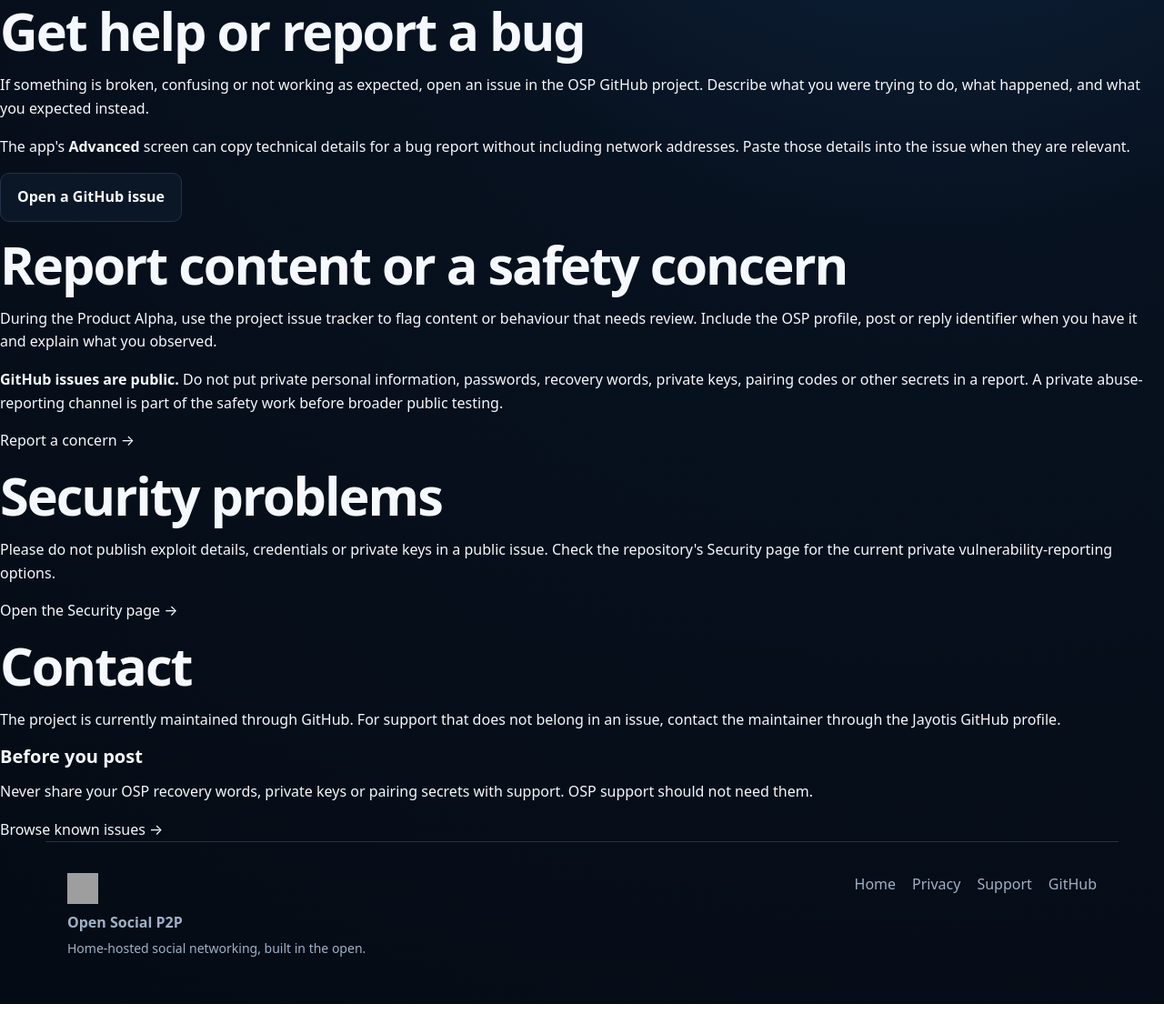
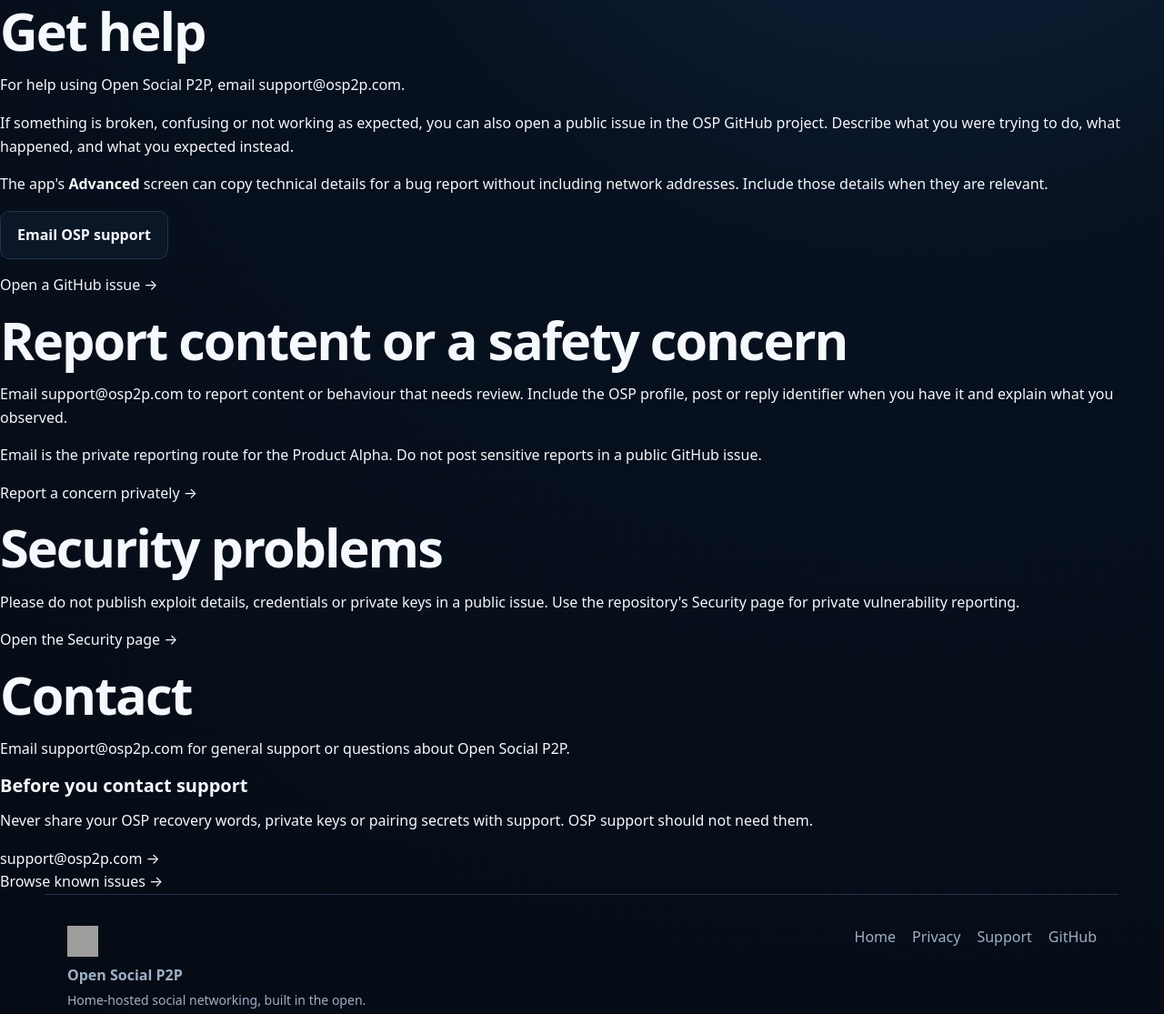
Before and after one commit to Jayotis/osp2p-site, a plain HTML site: page public/support/index.html in a window 1280 px wide. Shown: the part 393-1508 px from the top of the page at 91% size. Drawn offline with Linux system fonts and the light colour scheme; grey boxes are pictures that could not be loaded.

Commit message:
Use support@osp2p.com for OSP support and reports

```diff
--- a/public/support/index.html
+++ b/public/support/index.html
@@ -4,7 +4,7 @@
   <meta charset="utf-8">
   <meta name="viewport" content="width=device-width, initial-scale=1">
   <title>Support | Open Social P2P</title>
-  <meta name="description" content="Get help with Open Social P2P, report bugs, and find the current contact and reporting routes for the Product Alpha.">
+  <meta name="description" content="Get help with Open Social P2P, report bugs, contact support, and report content or safety concerns during the Product Alpha.">
   <meta name="theme-color" content="#070b22">
   <link rel="canonical" href="https://osp2p.com/support/">
   <link rel="icon" type="image/png" href="https://osp2p.com/assets/osp-icon.png">
@@ -12,7 +12,7 @@
   <meta property="og:type" content="website">
   <meta property="og:site_name" content="Open Social P2P">
   <meta property="og:title" content="Support | Open Social P2P">
-  <meta property="og:description" content="Help, bug reports and reporting information for Open Social P2P.">
+  <meta property="og:description" content="Support, bug reports and private content or safety reporting for Open Social P2P.">
   <meta property="og:url" content="https://osp2p.com/support/">
   <meta property="og:image" content="https://osp2p.com/assets/osp-icon.png">
   <meta name="twitter:card" content="summary_large_image">
@@ -46,27 +46,31 @@
 
     <div class="content-grid">
       <article class="prose">
-        <h2>Get help or report a bug</h2>
-        <p>If something is broken, confusing or not working as expected, open an issue in the OSP GitHub project. Describe what you were trying to do, what happened, and what you expected instead.</p>
-        <p>The app's <strong>Advanced</strong> screen can copy technical details for a bug report without including network addresses. Paste those details into the issue when they are relevant.</p>
-        <p><a class="button secondary" href="https://github.com/Jayotis/open-social-p2p/issues/new">Open a GitHub issue</a></p>
+        <h2>Get help</h2>
+        <p>For help using Open Social P2P, email <a class="text-link" href="mailto:support@osp2p.com">support@osp2p.com</a>.</p>
+        <p>If something is broken, confusing or not working as expected, you can also open a public issue in the OSP GitHub project. Describe what you were trying to do, what happened, and what you expected instead.</p>
+        <p>The app's <strong>Advanced</strong> screen can copy technical details for a bug report without including network addresses. Include those details when they are relevant.</p>
+        <p><a class="button secondary" href="mailto:support@osp2p.com">Email OSP support</a></p>
+        <p><a class="text-link" href="https://github.com/Jayotis/open-social-p2p/issues/new">Open a GitHub issue →</a></p>
 
         <h2>Report content or a safety concern</h2>
-        <p>During the Product Alpha, use the project issue tracker to flag content or behaviour that needs review. Include the OSP profile, post or reply identifier when you have it and explain what you observed.</p>
-        <p><strong>GitHub issues are public.</strong> Do not put private personal information, passwords, recovery words, private keys, pairing codes or other secrets in a report. A private abuse-reporting channel is part of the safety work before broader public testing.</p>
-        <p><a class="text-link" href="https://github.com/Jayotis/open-social-p2p/issues/new">Report a concern →</a></p>
+        <p>Email <a class="text-link" href="mailto:support@osp2p.com?subject=OSP%20content%20or%20safety%20report">support@osp2p.com</a> to report content or behaviour that needs review. Include the OSP profile, post or reply identifier when you have it and explain what you observed.</p>
+        <p>Email is the private reporting route for the Product Alpha. Do not post sensitive reports in a public GitHub issue.</p>
+        <p><a class="text-link" href="mailto:support@osp2p.com?subject=OSP%20content%20or%20safety%20report">Report a concern privately →</a></p>
 
         <h2>Security problems</h2>
-        <p>Please do not publish exploit details, credentials or private keys in a public issue. Check the repository's Security page for the current private vulnerability-reporting options.</p>
+        <p>Please do not publish exploit details, credentials or private keys in a public issue. Use the repository's Security page for private vulnerability reporting.</p>
         <p><a class="text-link" href="https://github.com/Jayotis/open-social-p2p/security">Open the Security page →</a></p>
 
         <h2>Contact</h2>
-        <p>The project is currently maintained through GitHub. For support that does not belong in an issue, contact the maintainer through the <a class="text-link" href="https://github.com/Jayotis">Jayotis GitHub profile</a>.</p>
+        <p>Email <a class="text-link" href="mailto:support@osp2p.com">support@osp2p.com</a> for general support or questions about Open Social P2P.</p>
       </article>
 
       <aside class="side-card">
-        <h3>Before you post</h3>
+        <h3>Before you contact support</h3>
         <p>Never share your OSP recovery words, private keys or pairing secrets with support. OSP support should not need them.</p>
+        <a class="text-link" href="mailto:support@osp2p.com">support@osp2p.com →</a>
+        <br>
         <a class="text-link" href="https://github.com/Jayotis/open-social-p2p/issues">Browse known issues →</a>
       </aside>
     </div>
```
